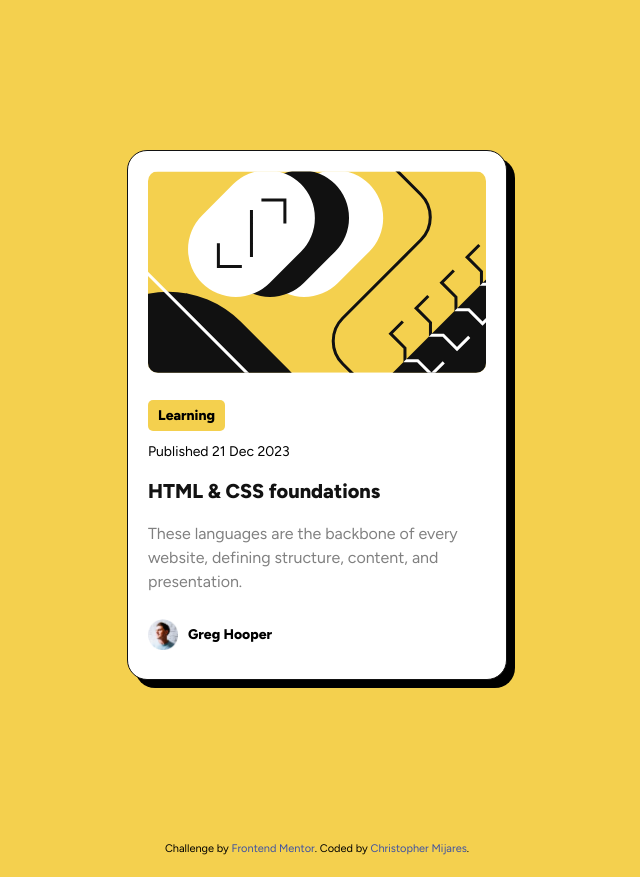
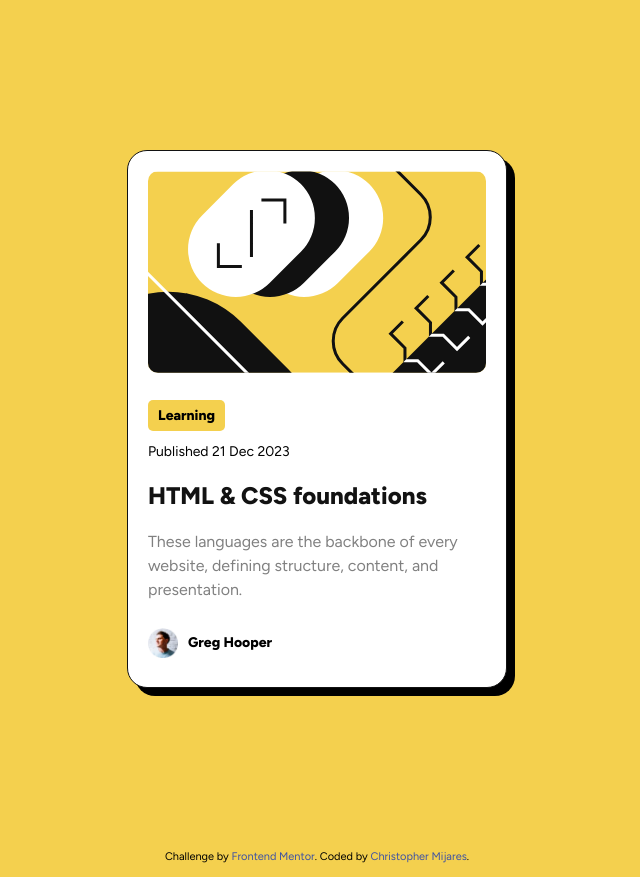
Before and after one commit to Cemijares23/blog-preview-card, a plain HTML site: page index.html in a window 1280 px wide. Shown: the whole page, without its empty margins (323-963 px from the left). Drawn offline with Linux system fonts and the light colour scheme.

Commit message:
Add files via upload

```diff
--- a/css/style.css
+++ b/css/style.css
@@ -81,7 +81,7 @@ a {
 
 .card__title {
     color: var(--black);
-    font-size: 1.8rem;
+    font-size: 2rem;
     font-weight: 800;
 }
 .card__title:hover {
@@ -89,7 +89,7 @@ a {
 }
 @media (min-width: 768px) {
     .card__title {
-        font-size: 2rem;
+        font-size: 2.4rem;
         word-spacing: 1;
     }
 }
--- a/index.html
+++ b/index.html
@@ -50,9 +50,11 @@
     </div>
   </main>
 
-  <div class="attribution">
-    <p>Challenge by <a href="https://www.frontendmentor.io?ref=challenge" target="_blank">Frontend Mentor</a>.
-      Coded by <a href="https://www.instagram.com/cmijares23/">Christopher Mijares</a>.</p>
-  </div>
+  <footer>
+    <div class="attribution">
+      <p>Challenge by <a href="https://www.frontendmentor.io?ref=challenge" target="_blank">Frontend Mentor</a>.
+        Coded by <a href="https://www.instagram.com/cmijares23/">Christopher Mijares</a>.</p>
+    </div>
+  </footer>
 </body>
 </html>
```
